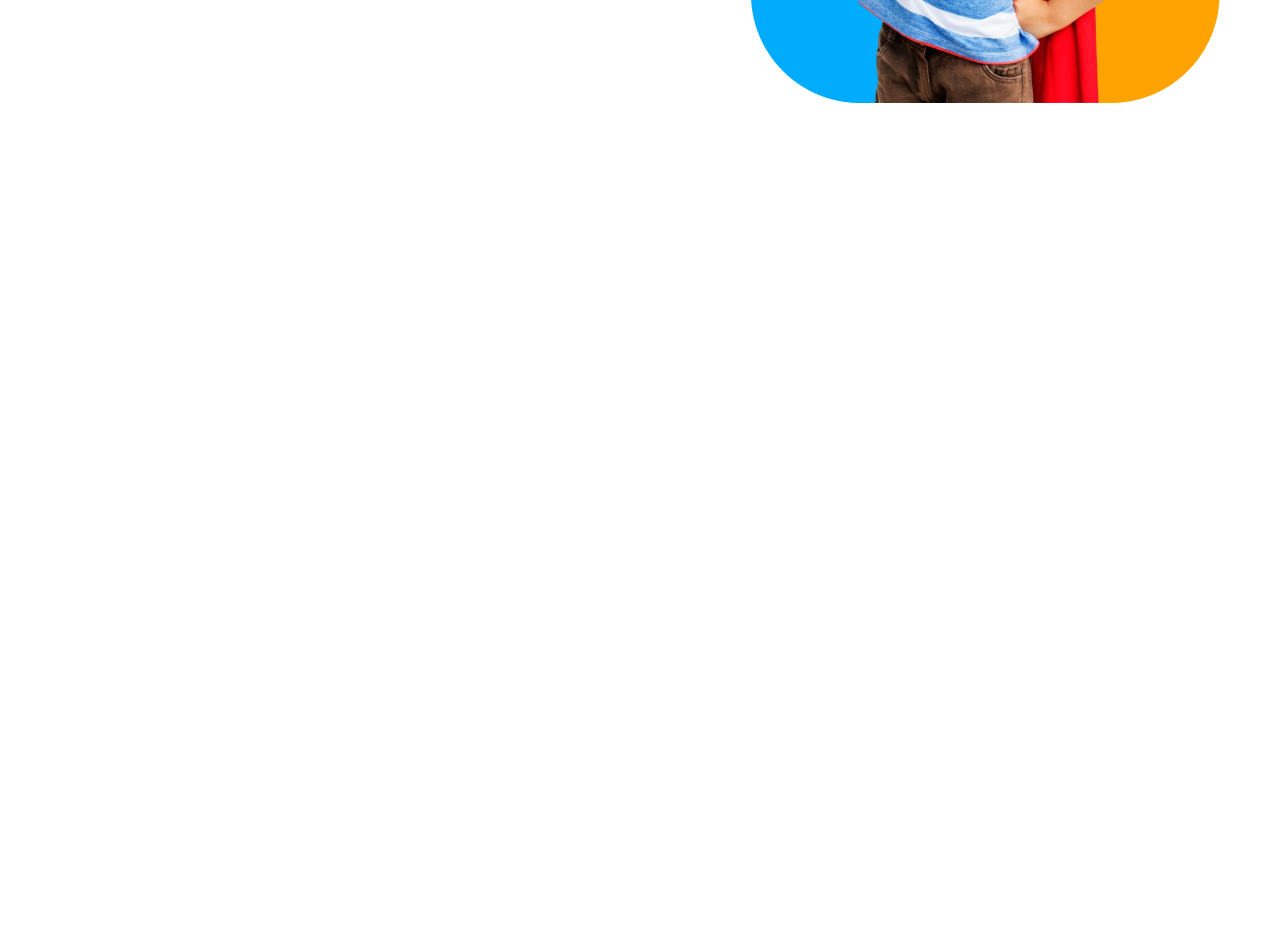
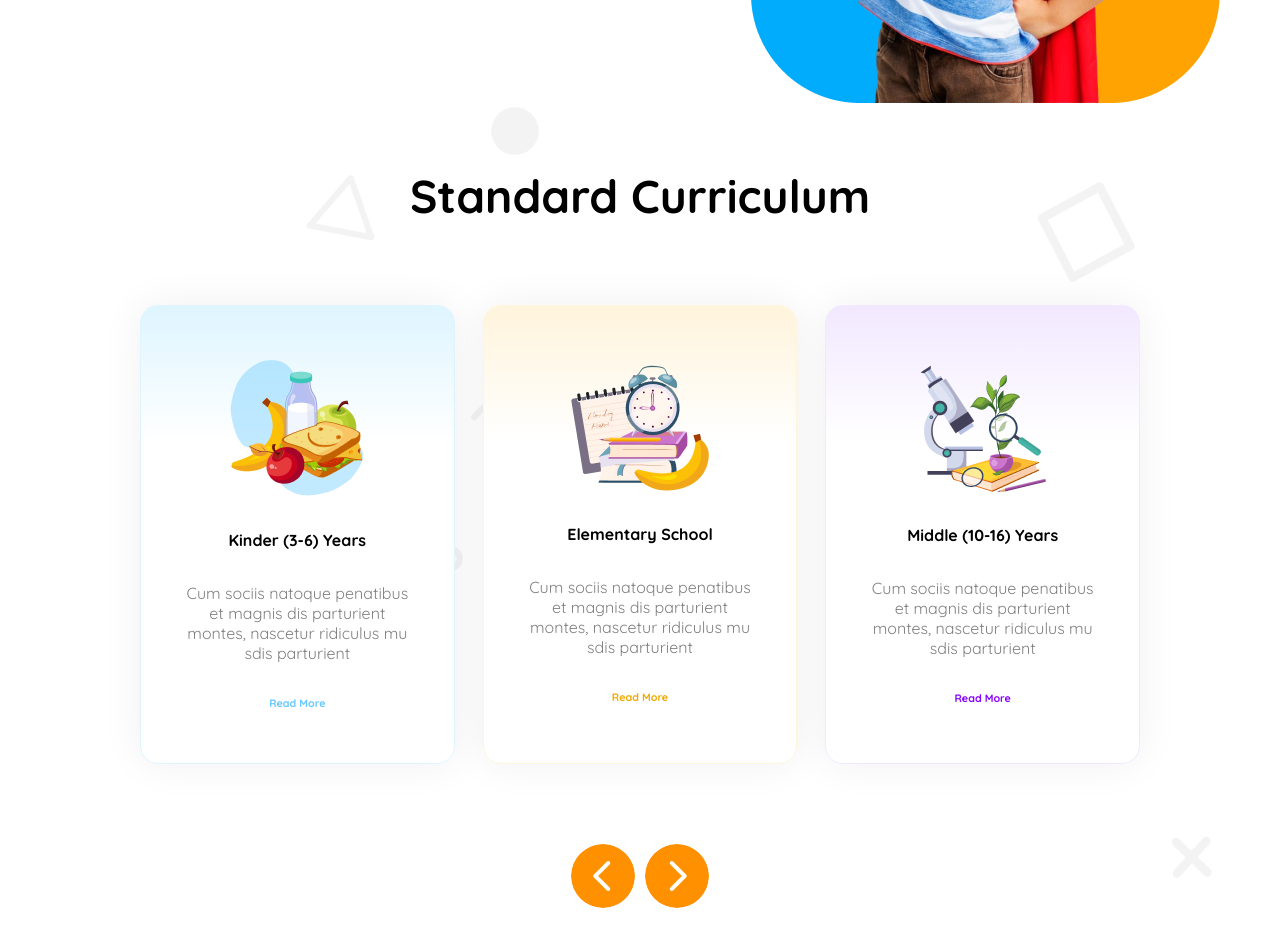
Before and after one commit to emonsimply/A2-Kids-School, a plain HTML site: page index.html in a window 1280 px wide. Shown: the part 574-1520 px from the top of the page. Before the commit the page ends 800 px from the top, so only its background shows below. Drawn offline with Linux system fonts and the light colour scheme.

Commit message:
Standard Curriculum

```diff
--- a/index.html
+++ b/index.html
@@ -38,6 +38,41 @@
       <img src="assets/hero-kids.png" alt="">
     </div>
   </section>
+  <section id="standard-curriculum">
+    <div>
+      <h2>Standard Curriculum</h2>
+    </div>
+    <div class="curriculum-container">
+      <div class="card card-1">
+        <img src="assets/kinder.png" alt="">
+        <h4>Kinder (3-6) Years</h4>
+        <p>Cum sociis natoque penatibus et magnis
+          dis parturient montes, nascetur ridiculus
+          mu sdis parturient</p>
+          <h6><a class="h6" href="">Read More</a></h6>
+      </div>
+      <div class="card card-2">
+        <img src="assets/elementary.png" alt="">
+        <h4>Elementary School</h4>
+        <p>Cum sociis natoque penatibus et magnis
+          dis parturient montes, nascetur ridiculus
+          mu sdis parturient</p>
+          <h6><a class="h6" href="">Read More</a></h6>
+      </div>
+      <div class="card card-3">
+        <img src="assets/middle.png" alt="">
+        <h4>Middle (10-16) Years</h4>
+        <p>Cum sociis natoque penatibus et magnis
+          dis parturient montes, nascetur ridiculus
+          mu sdis parturient</p>
+          <h6><a class="h6" href="">Read More</a></h6>
+      </div>
+    </div>
+    <div class="curriculum-arrow-container">
+      <img src="assets/left-arrow.png" alt="">
+      <img src="assets/right-arrow.png" alt="">
+    </div>
+  </section>
   <footer>
 
   </footer>
--- a/style.css
+++ b/style.css
@@ -29,6 +29,7 @@
   transform: scale(1.07);
   transition: 0.5s;
   cursor: pointer;
+  box-shadow: 0px 0px 30px #008000b2;
 }
 
 
@@ -128,6 +129,93 @@
 
 
 
+/* Standard Curriculum style */
+
+#standard-curriculum {
+  background-image: url("assets/bg.png");
+  max-width: 1440px;
+  margin: 0% auto;
+  background-repeat: no-repeat;
+  padding: 60px 140px;
+  display: flex;
+  flex-direction: column;
+  align-items: center;
+  justify-content: center;
+  gap: 80px;
+}
+
+#standard-curriculum h2 {
+  font-size: 46px;
+  font-weight: 700;
+}
+
+#standard-curriculum p {
+  color: #808080;
+}
+
+.curriculum-container {
+  display: flex;
+  gap: 28px;
+}
+
+.curriculum-container .card {
+  display: flex;
+  flex-direction: column;
+  justify-content: center;
+  align-items: center;
+  text-align: center;
+  gap: 33px;
+  border-radius: 18px;
+  padding: 53px 40px;
+  box-shadow: 0px 0px 40px #00000010;
+  max-width: 367px;
+}
+
+.curriculum-container .card .h6 {
+  text-decoration: none;
+}
+
+.curriculum-container .card-1 {
+  background-image: linear-gradient(180deg, #DEF5FF, #ffffff 30%);
+  border: 1px solid #DEF5FF;
+}
+
+.curriculum-container .card-1 .h6 {
+  color: #64C8FF;
+}
+
+.curriculum-container .card-2 {
+  background-image: linear-gradient(180deg, #FFF4DC, #ffffff 30%);
+  border: 1px solid #FFF4DC;
+}
+
+.curriculum-container .card-2 .h6 {
+  color: #F0AA00;
+}
+
+.curriculum-container .card-3 {
+  background-image: linear-gradient(180deg, #F2E8FF, #ffffff 30%);
+  border: 1px solid #F2E8FF;
+}
+
+.curriculum-container .card-3 .h6 {
+  color: #8700FF;
+}
+
+.curriculum-arrow-container {
+  display: flex;
+  gap: 10px;
+}
+.curriculum-arrow-container img{
+  border-radius: 50%;
+}
+.curriculum-arrow-container img:hover {
+  transform: scale(1.07);
+  transition: 0.5s;
+  cursor: pointer;
+  box-shadow: 0px 0px 30px #fea101be;
+}
+
 
 /* Responsive Style */
 
@@ -184,4 +272,31 @@
     padding: 18px 0px;
   }
 
+
+
+  /* Standard Curriculum style */
+  #standard-curriculum {
+    padding: 40px 10px;
+    flex-direction: column;
+    gap: 20px;
+    object-fit: cover;
+  }
+
+  #standard-curriculum h2 {
+    font-size: 26px;
+  }
+
+  .curriculum-container .card {
+    padding: 36px 28px;
+    gap: 22px;
+  }
+
+  .curriculum-container {
+    flex-direction: column;
+    gap: 12px;
+  }
+
+  .curriculum-arrow-container {
+    display: none;
+  }
 }
```
Also changed, not shown: assets/left-arrow.png (added), assets/right-arrow.png (added).
